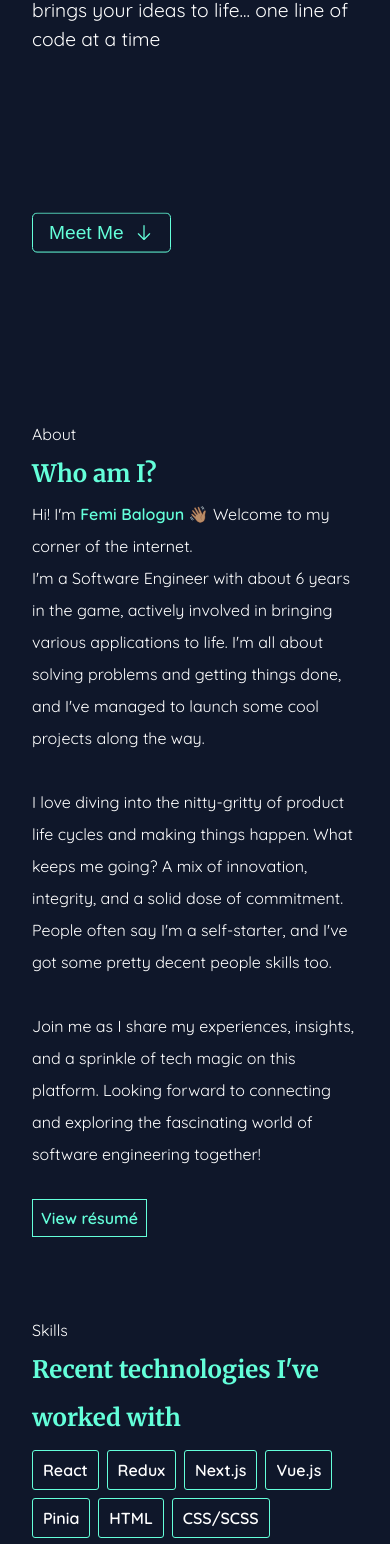
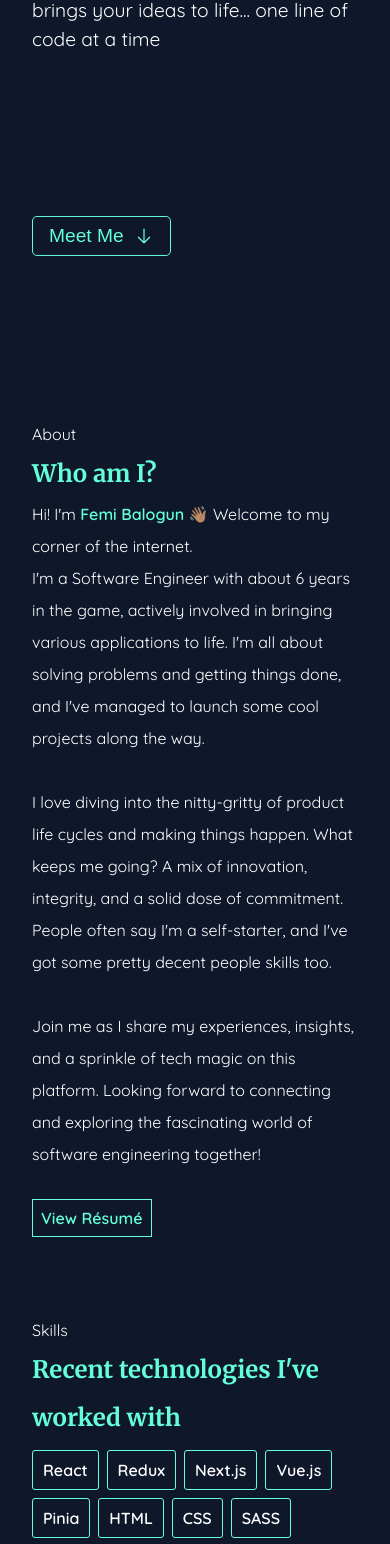
Before and after one commit to phembarl/portfolio-v2, a Next.js app: page / in a window 390 px wide. Shown: the part 426-1970 px from the top of the page. Built offline with nearby package versions, Linux system fonts and the light colour scheme; some icons are missing.

Commit message:
ad stuff, make more responsive on large screens

```diff
--- a/src/app/layout.tsx
+++ b/src/app/layout.tsx
@@ -17,14 +17,6 @@ export default function RootLayout({
 }>) {
   return (
     <html lang="en">
-      <head>
-        <link
-          rel="icon"
-          href="/icon?<generated>"
-          type="image/png"
-          sizes="32x32"
-        />
-      </head>
       <body className={quicksand.className}>
         <Navbar />
         <MobileNav />
--- a/src/app/page.module.scss
+++ b/src/app/page.module.scss
@@ -11,9 +11,4 @@
     padding-left: 2rem;
     padding-right: 2rem;
   }
-
-  @media (min-width: 1600px) {
-    padding-left: 23vw;
-    padding-right: 23vw;
-  }
 }
--- a/src/components/AboutSection/index.tsx
+++ b/src/components/AboutSection/index.tsx
@@ -45,7 +45,7 @@ const About = () => {
           target="_blank"
           className={`bold ${style.resumeLink}`}
         >
-          View résumé
+          View Résumé
         </a>
       </motion.div>
     </Element>
--- a/src/components/LandingPage/style.module.scss
+++ b/src/components/LandingPage/style.module.scss
@@ -123,7 +123,8 @@
   }
 
   @media (min-width: 1600px) {
-    padding-left: 23vw;
-    padding-right: 23vw;
+    display: flex;
+    flex-direction: column;
+    justify-content: center;
   }
 }
--- a/src/components/Navbar/style.module.scss
+++ b/src/components/Navbar/style.module.scss
@@ -81,7 +81,7 @@
   }
 
   @media (min-width: 1600px) {
-    padding-left: 23vw;
-    padding-right: 23vw;
+    max-width: 1500px;
+    margin: auto;
   }
 }
--- a/src/data.ts
+++ b/src/data.ts
@@ -71,7 +71,9 @@ export const skills: string[] = [
   'Vue.js',
   'Pinia',
   'HTML',
-  'CSS/SCSS',
+  'CSS',
+  'SASS',
+  'Responsive Design',
   'JavaScript',
   'TypeScript',
   'jQuery',
--- a/src/styles/globals.scss
+++ b/src/styles/globals.scss
@@ -76,3 +76,10 @@ html {
   color-scheme: dark;
   background-color: $primaryColor;
 }
+
+@media (min-width: 1600px) {
+  body {
+    max-width: 1500px;
+    margin: auto;
+  }
+}
```
